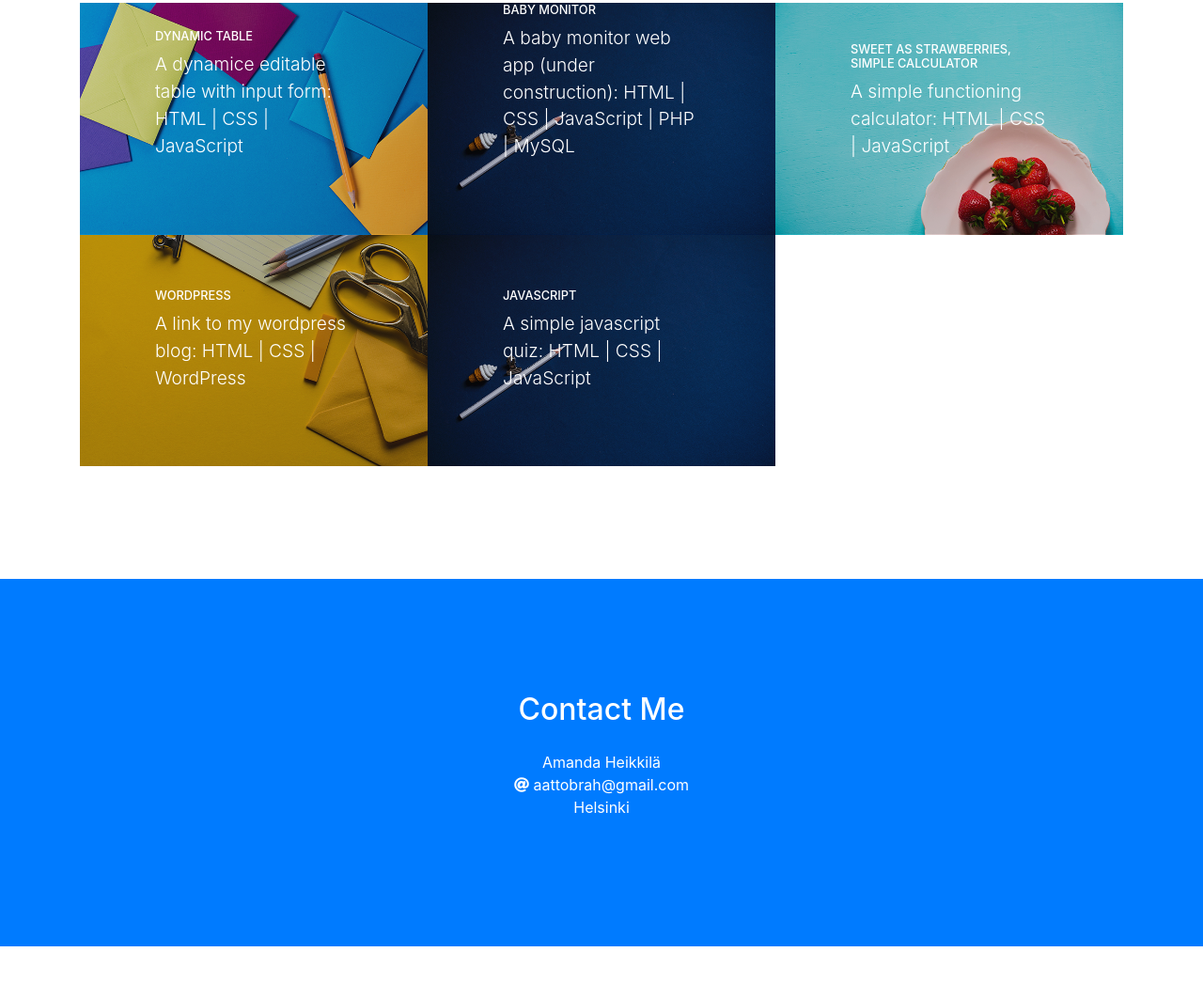
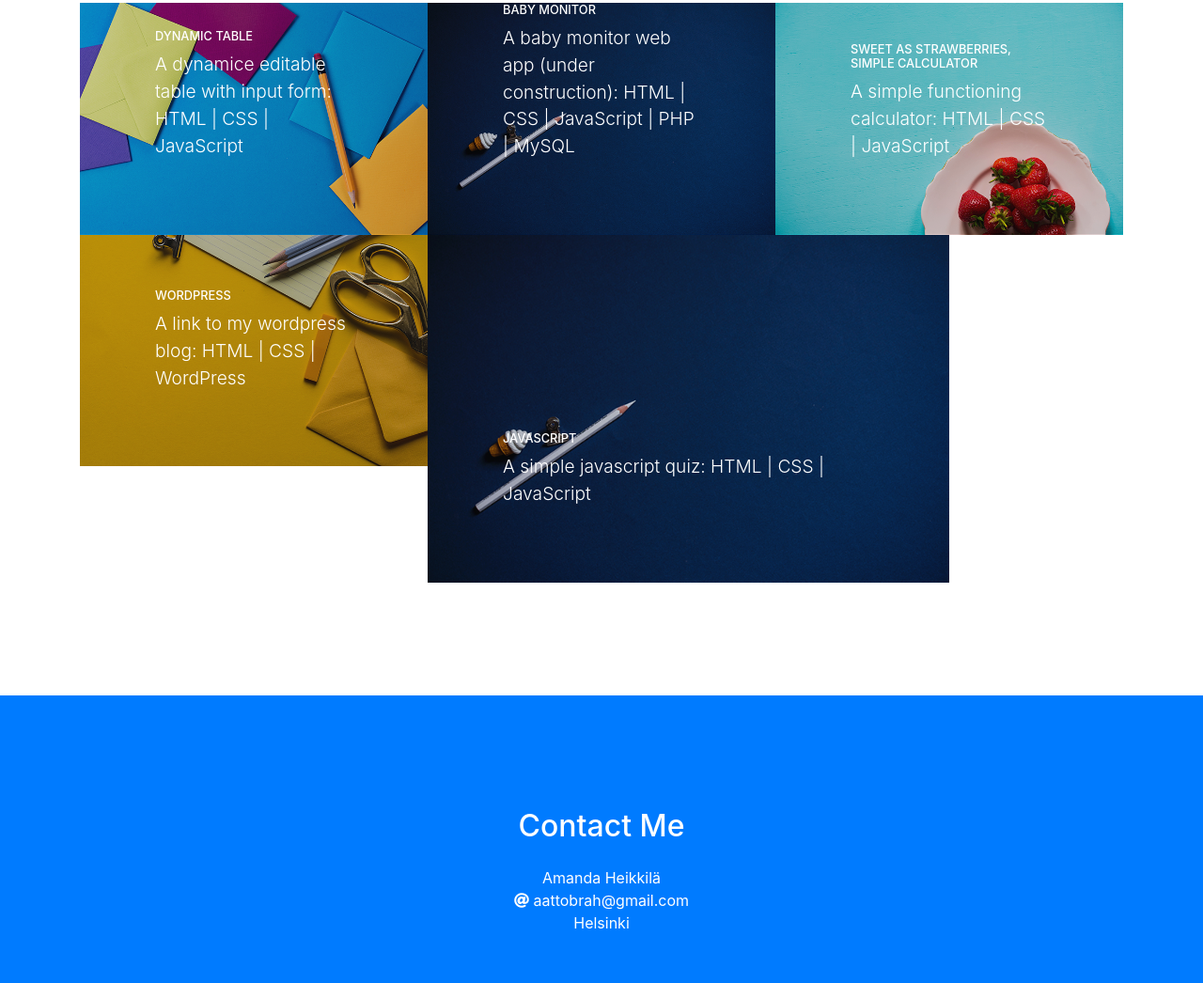
Before and after one commit to mandymuf/Amanda, a website with bundled scripts: page index.html in a window 1280 px wide. Shown: the part 1990-3036 px from the top of the page at 94% size. Built offline with nearby package versions, Linux system fonts and the light colour scheme.

Commit message:
Update index.html

```diff
--- a/index.html
+++ b/index.html
@@ -175,7 +175,7 @@
               <img class="img-fluid" src="img/portfolio-4.jpg" alt="">
             </a>
           </div>
-          <div class="col-lg-4">
+          <div class="col-lg-6">
             <a class="portfolio-item" href="https://mandymuf.github.io/quiz/">
               <span class="caption">
                 <span class="caption-content">
```
